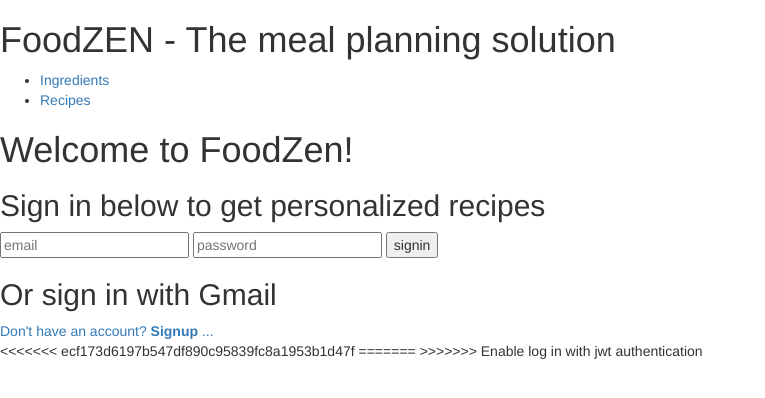
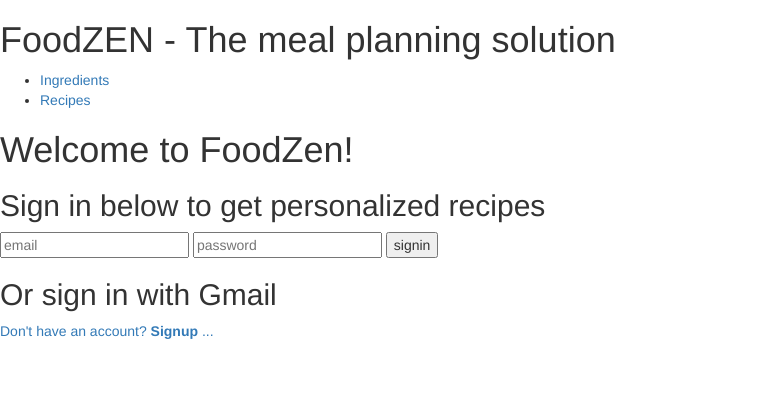
Before and after one commit to yaliceme/GigglingGoiters, a website: page foodZen/client/index.html in a window 1280 px wide. Shown: the whole page, without its empty margins (0-765 px from the left). Drawn offline with nearby package versions, Linux system fonts and the light colour scheme; some packages are replaced by stand-ins of ours; a script that the page names is missing.

Commit message:
Remove leftover merge conflict relics

```diff
--- a/foodZen/client/index.html
+++ b/foodZen/client/index.html
@@ -22,13 +22,10 @@
     <script src="lib/angular/angular.js"></script>
     <script src="lib/angular-route/angular-route.js"></script>
     <script src="lib/angular-mocks/angular-mocks.js"></script>
-<<<<<<< ecf173d6197b547df890c95839fc8a1953b1d47f
     <script src="app/landing/landing.js"></script>
-=======
     <script src="app/services/auth-services.js"></script>
     <script src="app/services/services.js"></script>
     <script src="app/auth/auth.js"></script>
->>>>>>> Enable log in with jwt authentication
     <script src="app/home/home.js"></script>
     <script src="app/recipes/recipes.js"></script>
     <script src="app/services/services.js"></script>
--- a/foodZen/server/config/helpers.js
+++ b/foodZen/server/config/helpers.js
@@ -16,7 +16,6 @@
   decode: function (req, res, next) {
     var token = req.headers['x-access-token'];
     var user;
-    console.log('==================================>>>>>>>', token);
     if (!token) {
       return res.send(403); // send forbidden if a token is not provided
     }
```
